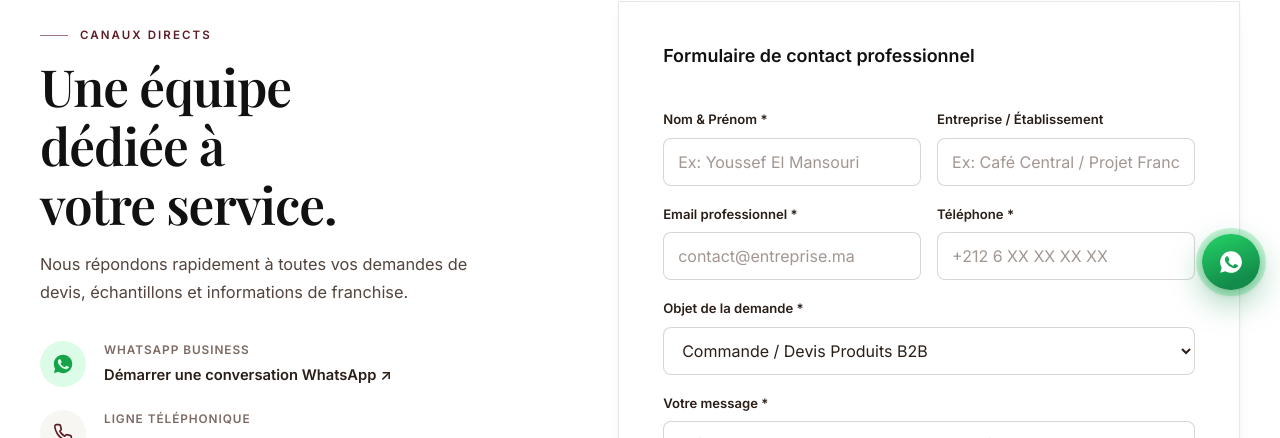
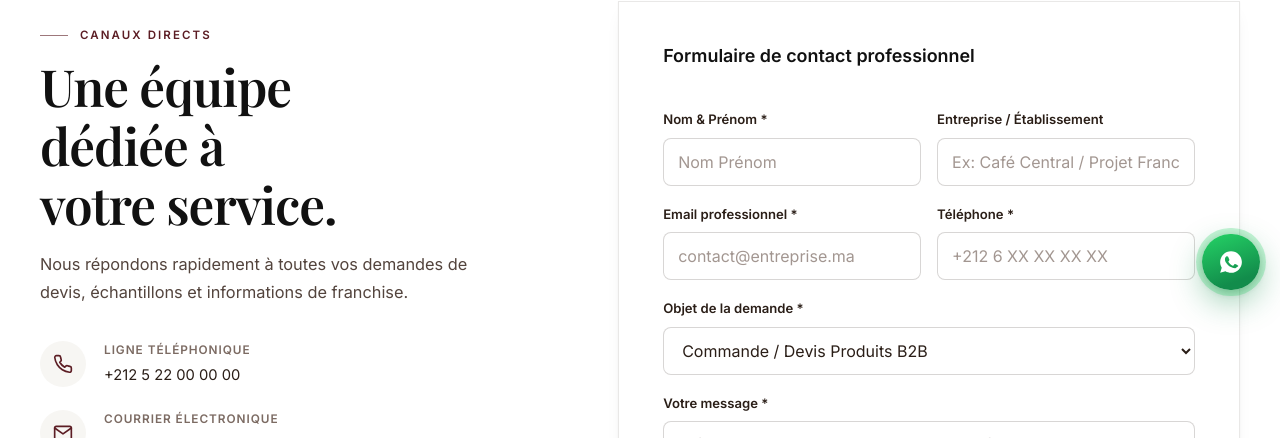
Before and after one commit to saades-safryouy/Khatra, a React (Vite) app: page /contact in a window 1280 px wide. Shown: the part 490-928 px from the top of the page. Built offline with nearby package versions, Linux system fonts and the light colour scheme; no server answers; a web font is replaced by a local one.

Commit message:
Frontend: page contact (canaux, formulaire)

```diff
--- a/src/pages/contact/ContactChannels.jsx
+++ b/src/pages/contact/ContactChannels.jsx
@@ -1,16 +1,9 @@
 import React from 'react';
-import { Phone, Mail, MapPin, WhatsApp } from '../../components/Icons';
+import { Phone, Mail, MapPin } from '../../components/Icons';
 import { useData } from '../../context/DataContext';
-import { useLang } from '../../context/LanguageContext';
 
 export function ContactChannels() {
   const { settings } = useData();
-  const { lang } = useLang();
-  const waNum = settings?.whatsapp || '212661000000';
-  const waMessage = lang === 'ar'
-    ? 'مرحباً خاترة، أود التواصل معكم بشأن مشروع تجاري أو امتياز تجاري.'
-    : 'Bonjour Khatra, je souhaite vous contacter pour un projet B2B / Franchise.';
-  const waUrl = `https://wa.me/${waNum}?text=${encodeURIComponent(waMessage)}`;
 
   return (
     <div className="contact-info">
@@ -21,18 +14,6 @@ export function ContactChannels() {
       </p>
 
       <div className="contact-channels">
-        <div className="contact-channel">
-          <div className="contact-channel-icon" style={{ background: '#dcfce7', color: '#16a34a' }}>
-            <WhatsApp s={22} color="#16a34a" />
-          </div>
-          <div className="contact-channel-info">
-            <span>WhatsApp Business</span>
-            <a href={waUrl} target="_blank" rel="noopener noreferrer" style={{ fontWeight: 600 }}>
-              Démarrer une conversation WhatsApp ↗
-            </a>
-          </div>
-        </div>
-
         <div className="contact-channel">
           <div className="contact-channel-icon">
             <Phone s={20} color="var(--bordeaux)" />
--- a/src/pages/contact/ContactForm.jsx
+++ b/src/pages/contact/ContactForm.jsx
@@ -106,7 +106,7 @@ export function ContactForm() {
             <input
               type="text"
               required
-              placeholder="Ex: Youssef El Mansouri"
+              placeholder="Nom Prénom"
               value={form.name}
               onChange={e => setForm({ ...form, name: e.target.value })}
             />
```
